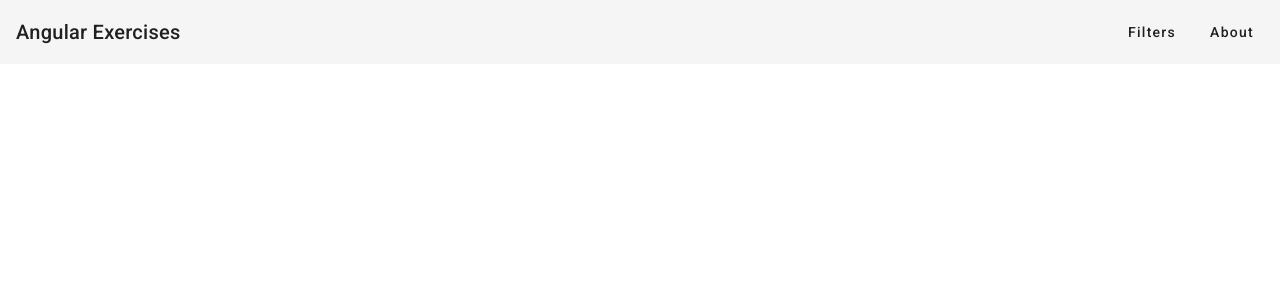
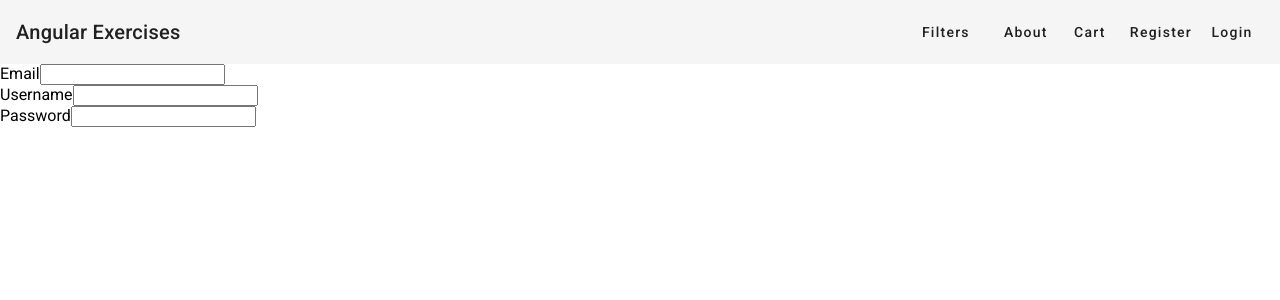
Before and after one commit to kolaczyn/angular-ecommerce, an Angular app: page /register in a window 1280 px wide. Before the commit this address led to /. Shown: the top 300 px of the page. Built offline with nearby package versions, Linux system fonts and the light colour scheme.

Commit message:
add very basic register form

```diff
--- /dev/null
+++ b/src/app/features/auth/login-page/login-page.component.ts
@@ -0,0 +1,11 @@
+import { Component } from '@angular/core';
+import { CommonModule } from '@angular/common';
+
+@Component({
+  selector: 'app-login-page',
+  standalone: true,
+  imports: [CommonModule],
+  template: ` <p>login-page works!</p> `,
+  styles: [],
+})
+export class LoginPageComponent {}
--- /dev/null
+++ b/src/app/features/auth/register-page/register-page.component.ts
@@ -0,0 +1,45 @@
+import { Component } from '@angular/core';
+import { CommonModule } from '@angular/common';
+import { FormBuilder, ReactiveFormsModule } from '@angular/forms';
+import { map } from 'rxjs';
+
+@Component({
+  selector: 'app-register-page',
+  standalone: true,
+  imports: [CommonModule, ReactiveFormsModule],
+  template: `
+    <form [formGroup]="registerForm">
+      <label for="email">Email</label>
+      <input type="email" id="email" formControlName="email" />
+      <br />
+
+      <label for="username">Username</label>
+      <input type="text" id="username" formControlName="username" />
+      <br />
+
+      <label for="password">Password</label>
+      <input type="password" id="password" formControlName="password" />
+      <div>{{ passwordMessage$ | async }}</div>
+      <br />
+    </form>
+  `,
+  styles: [],
+})
+export class RegisterPageComponent {
+  constructor(private fb: FormBuilder) {}
+  registerForm = this.fb.group({
+    email: this.fb.control('', { nonNullable: true }),
+    username: this.fb.control('', { nonNullable: true }),
+    password: this.fb.control('', { nonNullable: true }),
+    sendNewsletter: this.fb.control('', { nonNullable: true }),
+  });
+
+  passwordMessage$ = this.registerForm.valueChanges.pipe(
+    map((x) => x.password),
+    map((x) => {
+      if (x == null || x === '') return null;
+      if (x?.length <= 6) return 'Weak password';
+      return 'Pretty good password';
+    })
+  );
+}
--- a/src/app/shared/layout/layout.component.html
+++ b/src/app/shared/layout/layout.component.html
@@ -3,5 +3,8 @@
   <div class="spacer"></div>
   <a mat-button routerLink="/" class="filters">Filters</a>
   <a mat-button routerLink="/about">About</a>
+  <a mat-button routerLink="/cart">Cart</a>
+  <a mat-button routerLink="/register">Register</a>
+  <a mat-button routerLink="/login">Login</a>
 </mat-toolbar>
 <ng-content></ng-content>
```
Also changed, not shown: src/app/app-routing.module.ts (+10 -0 lines).
